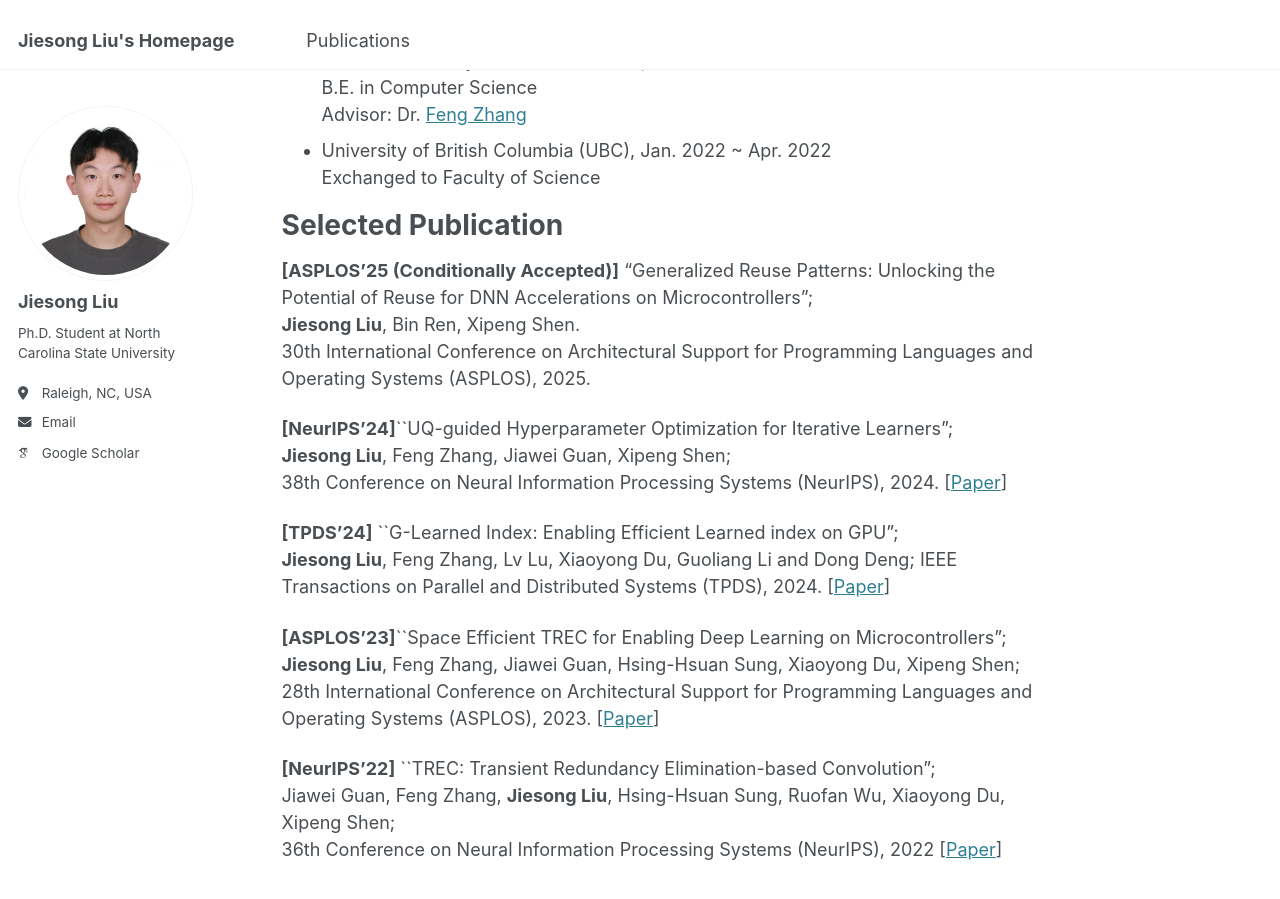
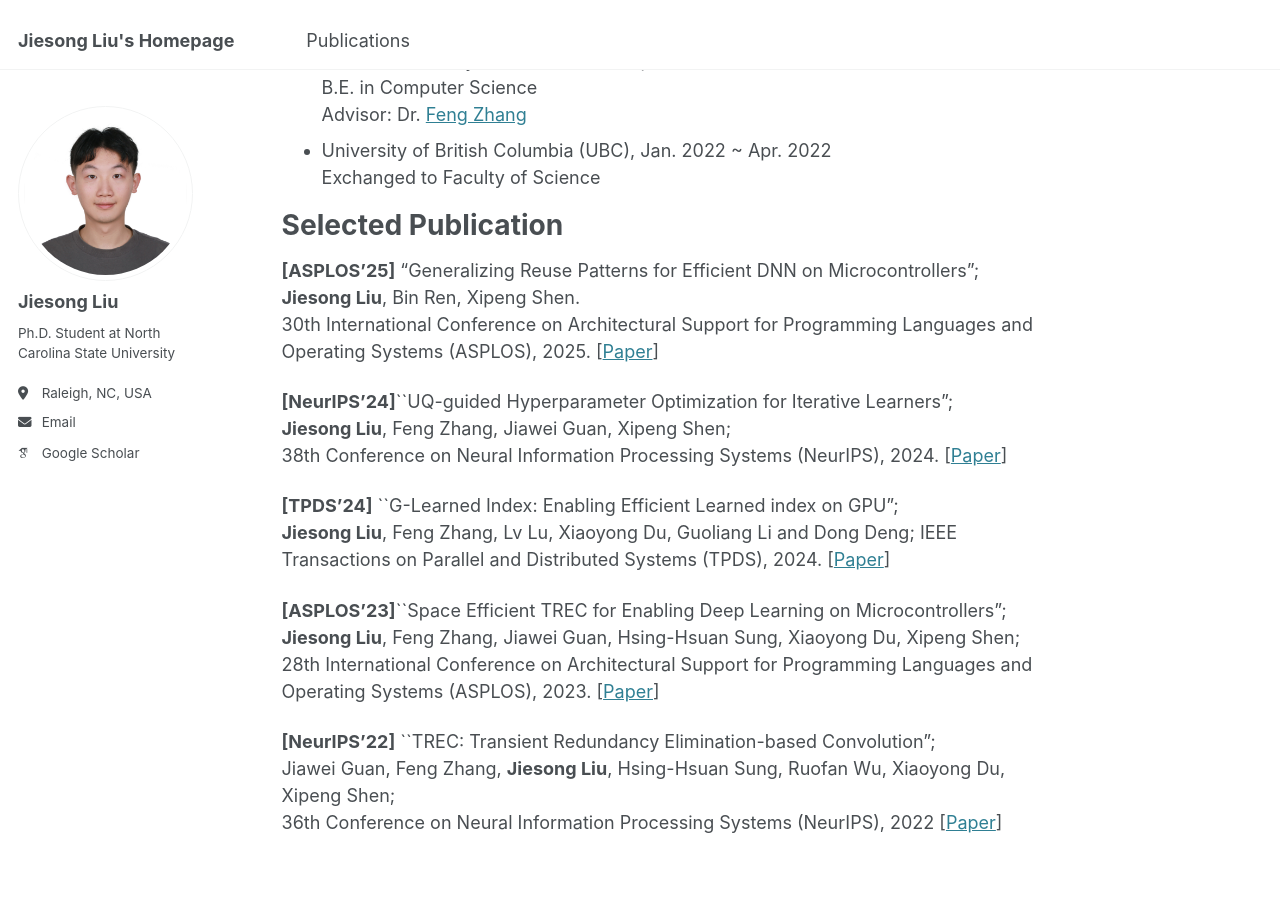
Before and after one commit to Fred1031/Fred1031.github.io, a Jekyll site: the page built from _pages/about.md, in a window 1280 px wide and 900 px high, scrolled down 371 px. Built offline with Jekyll 4.4.1, drawn with Linux system fonts in a browser that asks for light colours; some web fonts are replaced.

Commit message:
Update about.md

```diff
--- a/_pages/about.md
+++ b/_pages/about.md
@@ -28,9 +28,9 @@ Education Background
 
 Selected Publication
 ======
-**[ASPLOS’25 (Conditionally Accepted)]** “Generalized Reuse Patterns: Unlocking the Potential of Reuse for DNN Accelerations on Microcontrollers”;
+**[ASPLOS’25]** “Generalizing Reuse Patterns for Efficient DNN on Microcontrollers”;
 **Jiesong Liu**, Bin Ren, Xipeng Shen.
-30th International Conference on Architectural Support for Programming Languages and Operating Systems (ASPLOS), 2025.
+30th International Conference on Architectural Support for Programming Languages and Operating Systems (ASPLOS), 2025. \[[Paper](http://fred1031.github.io/files/2025_asplos.pdf)\]
 
 **[NeurIPS’24]**``UQ-guided Hyperparameter Optimization for Iterative Learners”;
 **Jiesong Liu**, Feng Zhang, Jiawei Guan, Xipeng Shen;
```
